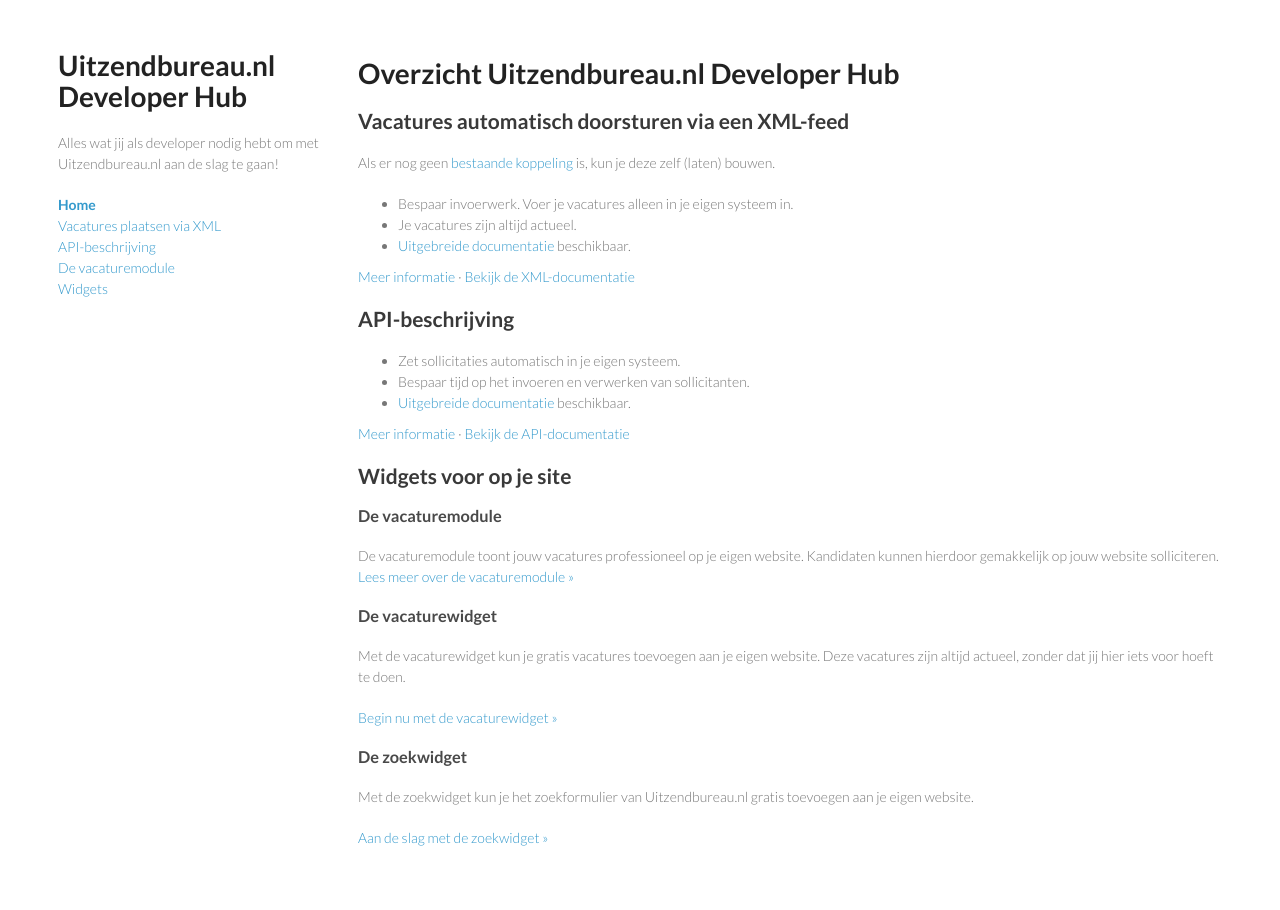
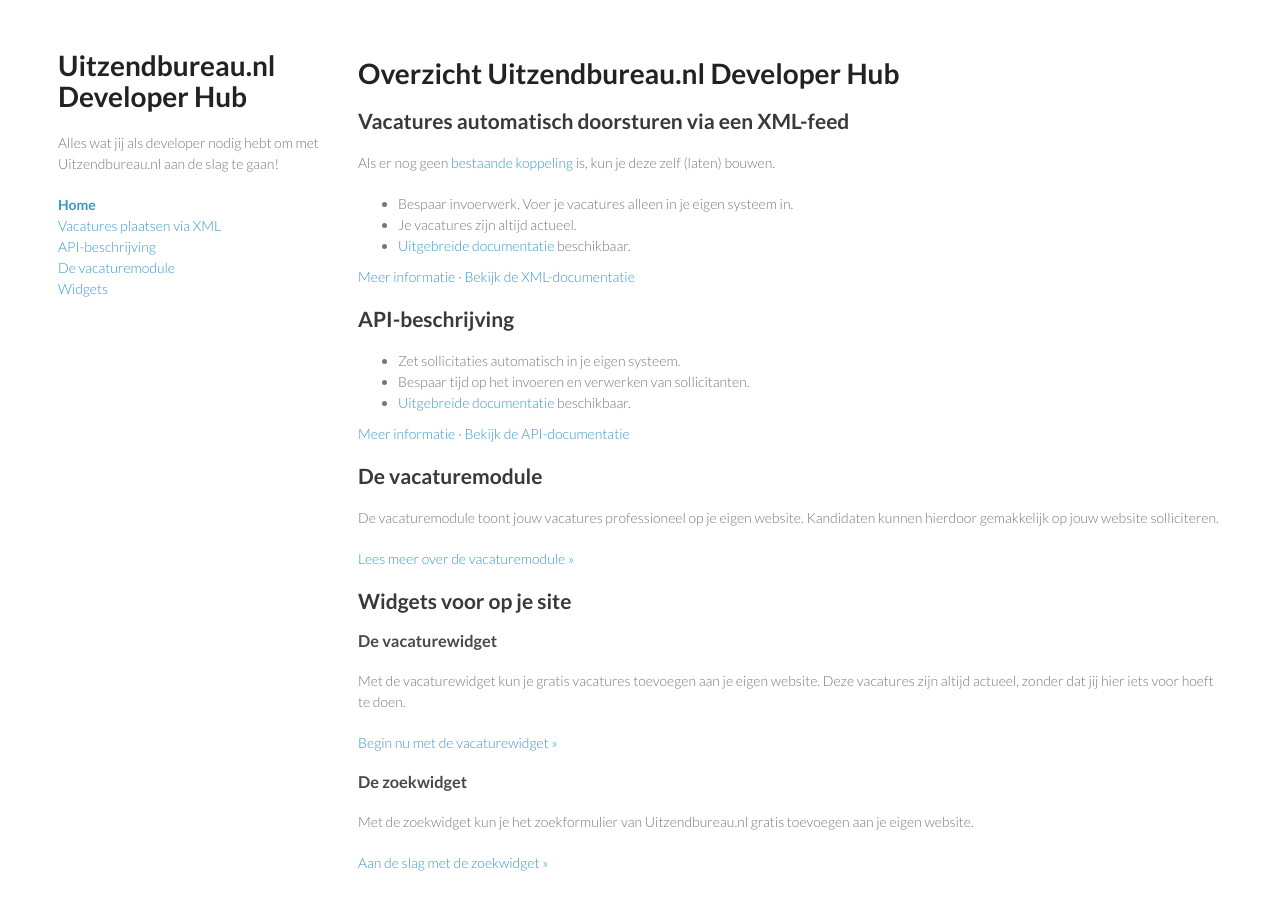
Before and after one commit to HippoHR/DeveloperHub, a Jekyll site: the page built from index.md, in a window 1280 px wide and 951 px high. Shown: the top 910 px of the window. Built offline with Jekyll 4.4.1, drawn with Linux system fonts in a browser that asks for light colours.

Commit message:
Moved Helios on the homepage to have its own place
Test Plan: Bekijk de homepage.

Reviewers: dennis, #uitzendbureau.nl

Reviewed By: dennis, #uitzendbureau.nl

Differential Revision: http://phabricator.uzbdev.nl/D328

```diff
--- a/index.md
+++ b/index.md
@@ -22,12 +22,13 @@
 
 [Meer informatie](/api) &middot; [Bekijk de API-documentatie](/api/doc.html)
 
-## Widgets voor op je site
-
-### De vacaturemodule
+## De vacaturemodule
 
 De vacaturemodule toont jouw vacatures professioneel op je eigen website. Kandidaten kunnen hierdoor gemakkelijk op jouw website solliciteren.
+
 [Lees meer over de vacaturemodule &raquo;](/vacaturemodule.html)
+
+## Widgets voor op je site
 
 ### De vacaturewidget
 
```
